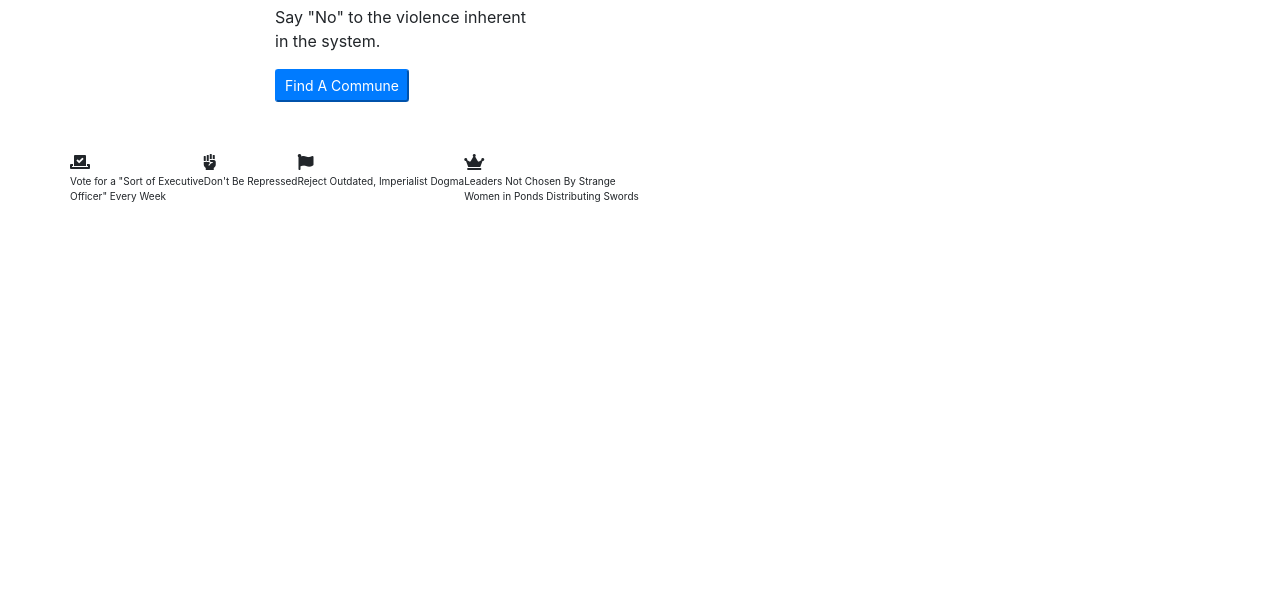
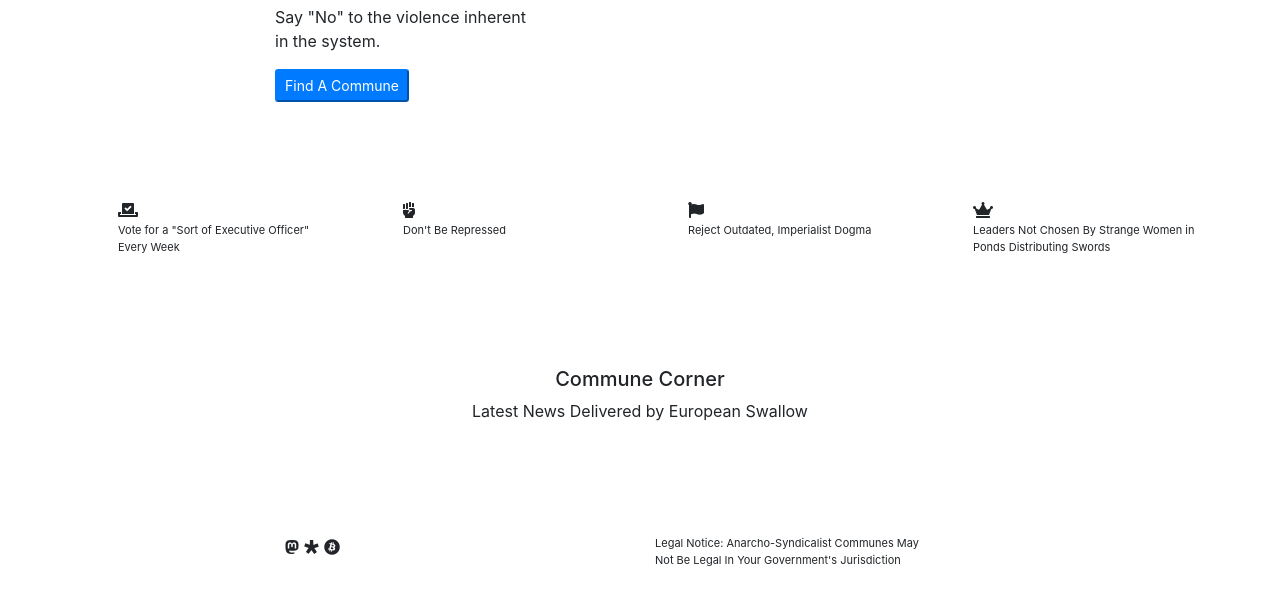
Before and after one commit to DanielACummings/Site-Clone, a plain HTML site: page index.html in a window 1280 px wide. Shown: the part 186-790 px from the top of the page. Drawn offline with nearby package versions, Linux system fonts and the light colour scheme.

Commit message:
add news, social, donate, notice, spacing

```diff
--- a/index.html
+++ b/index.html
@@ -17,6 +17,7 @@
     <link rel="stylesheet" href="style.css" />
     <title>A-S Communes</title>
   </head>
+  <body>
     <header>
       <div class="container-fluid">
         <div class="row text-center">
@@ -28,45 +29,75 @@
         </div>
       </div>
     </header>
-  <body>
-    <div class="container">
-      <!-- 1st background -->
+    <main class="container">
       <div class="row pt-5">
         <div class="col-2"></div>
         <div class="col-3 pb-5">
           <h4>A-S Communes</h4>
           <p>Say "No" to the violence inherent in the system.</p>
-          <!-- button -->
+          <!-- NOTE button -->
           <button type="button" class="btn-sm btn-primary">
             Find A Commune
           </button>
         </div>
       </div>
-      <div class="row">
-        <div class="column-3">
+      <!-- NOTE font awesome row-->
+      <div class="row pt-5">
+        <div class="col-3 pl-5">
           <i class="fas fa-vote-yea"></i>
           <p class="small-p">
-            Vote for a "Sort of Executive <br />
-            Officer" Every Week
+            Vote for a "Sort of Executive Officer" Every Week
           </p>
         </div>
-        <div class="column-3">
+        <div class="col-3 pl-5">
           <i class="fas fa-fist-raised"></i>
           <p class="small-p">Don't Be Repressed</p>
         </div>
-        <div class="column-3">
+        <div class="col-3 pl-5">
           <i class="fas fa-flag"></i>
-          <p class="small-p">Reject Outdated, Imperialist Dogma</p>
+          <p class="small-p">
+            Reject Outdated, Imperialist Dogma
+          </p>
         </div>
-        <div class="column-3">
+        <div class="col-3 pl-5">
           <i class="fas fa-crown"></i>
           <p class="small-p">
-            Leaders Not Chosen By Strange <br />
-            Women in Ponds Distributing Swords
+            Leaders Not Chosen By Strange Women in Ponds Distributing Swords
           </p>
         </div>
       </div>
+      <!-- NOTE news signup add -->
+      <div class="row">
+        <div class="col-12 pt-5"></div>
+        <div class="col-12 pt-5"></div>
+        <div class="col-5"></div>
+        <div class="col-12 text-center">
+          <h5>Commune Corner</h5>
+          <p>Latest News Delivered by European Swallow</p>
         </div>
+        <div class="col-5"></div>
+      </div>
+      <!-- NOTE background banner pica -->
+      <div class="row">
+        <div class="col-12 pt-5"></div>
+        <div class="col-12 pt-5"></div>
+      </div>
+    </main>
+    <footer>
+      <!-- NOTE social media/donate icons & notice -->
+      <div class="row">
+        <div class="col-6 text-center">
+          <i class="fab fa-mastodon"></i>
+          <i class="fab fa-diaspora"></i>
+          <i class="fab fa-bitcoin"></i>
+        </div>
+        <div class="col-6">
+          <p class="small-p">
+            Legal Notice: Anarcho-Syndicalist Communes May <br />
+            Not Be Legal In Your Government's Jurisdiction
+          </p>
+        </div>
+      </div>
+    </footer>
   </body>
-  <footer></footer>
 </html>
--- a/style.css
+++ b/style.css
@@ -1,3 +1,3 @@
 .small-p {
-  font-size: 10px;
+  font-size: 11px;
 }
```
Lines whose indentation alone changed are shown as unchanged.
